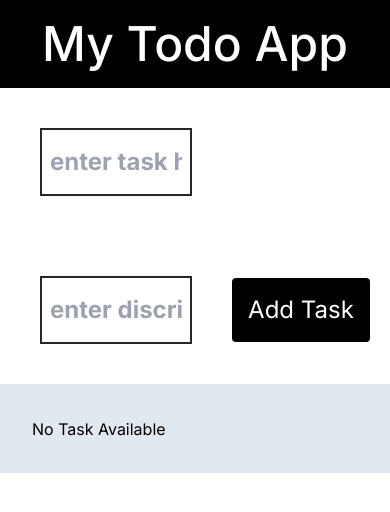
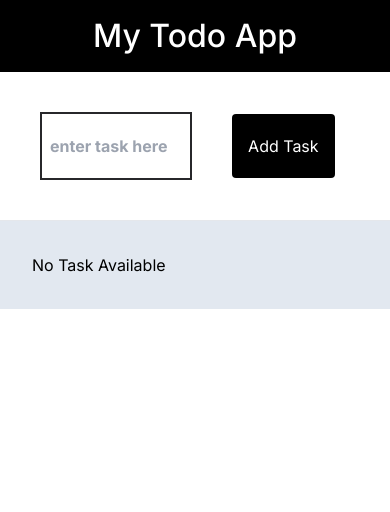
Before and after one commit to sajalkumar07/Todo-App, a Next.js app: page / in a window 390 px wide. Shown: the top 512 px of the page. Built offline with nearby package versions, Linux system fonts and the light colour scheme.

Commit message:
update changes

```diff
--- a/app/globals.css
+++ b/app/globals.css
@@ -19,3 +19,37 @@
 #textInput{
     width: 39%;
 }
+/* styles.css */
+
+/* Default styles for larger screens */
+#title {
+    font-size: 5rem;
+  }
+
+  .text-2xl {
+    font-size: 2rem;
+  }
+
+  /* Media query for screens with a maximum width of 768px (tablets and smaller) */
+  @media screen and (max-width: 768px) {
+    #title {
+      font-size: 3rem;
+    }
+
+    .text-2xl {
+      font-size: 1.5rem;
+    }
+  }
+
+  /* Media query for screens with a maximum width of 480px (phones and smaller) */
+  @media screen and (max-width: 480px) {
+    #title {
+      font-size: 2rem;
+    }
+
+    .text-2xl {
+      font-size: 1rem;
+    }
+
+    /* Add more responsive styles as needed */
+  }
--- a/app/page.js
+++ b/app/page.js
@@ -1,6 +1,7 @@
 "use client"
 import { list } from "postcss";
 import React, { useState } from "react";
+import "./globals.css"; // Import your CSS file for styling
 
 const page = () => {
   const [title, settitle] = useState("")
@@ -27,8 +28,8 @@ const page = () => {
         return (
           <li key={i} className="flex items-center justify-between">
             <div id="section" className="">
-              <h5 className="text-2xl font-semibold">{t.title}</h5>
-              <h5 className="text-xl font-semibold">{t.desc}</h5>
+              <h5 className="text-xl font-semibold">{t.title}</h5>
+              {/* <h5 className="text-xl font-semibold">{t.desc}</h5> */}
               <button
               onClick={()=>
                 deleteHandler(i)
@@ -54,13 +55,13 @@ const page = () => {
         }}>
         </input>
 
-        <input id="textInput" type="text" className='text-2xl border-zinc-800
+        {/* <input id="textInput" type="text" className='text-2xl border-zinc-800
         m-10 border-2 py-4 px-2 font-bold' placeholder='enter discription here'
         value={desc}
         onChange={(e)=>{
           setdesc(e.target.value)
         }}>
-        </input>
+        </input>  */}
 
         <button className='bg-black text text-white py-4 px-4
         font:bold rounded text-2xl'>
```
